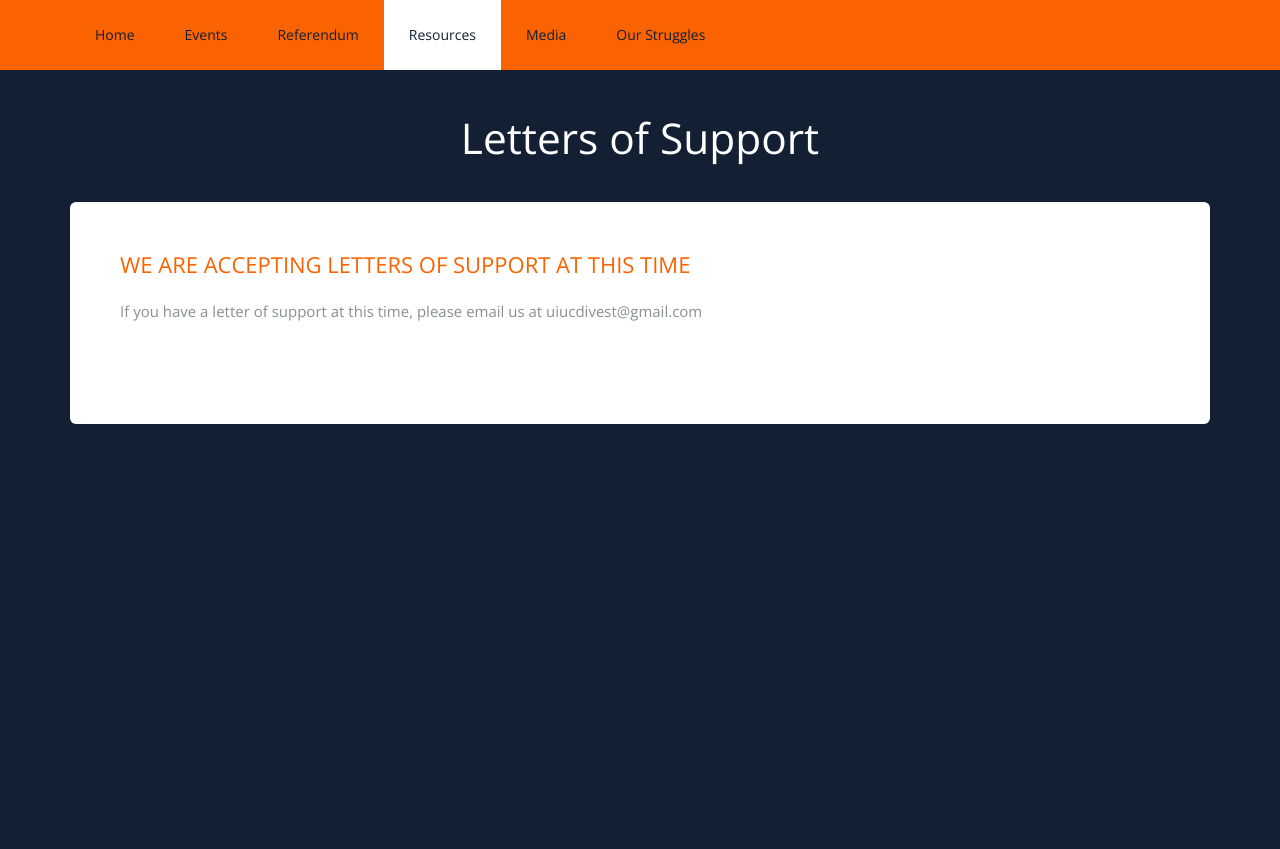
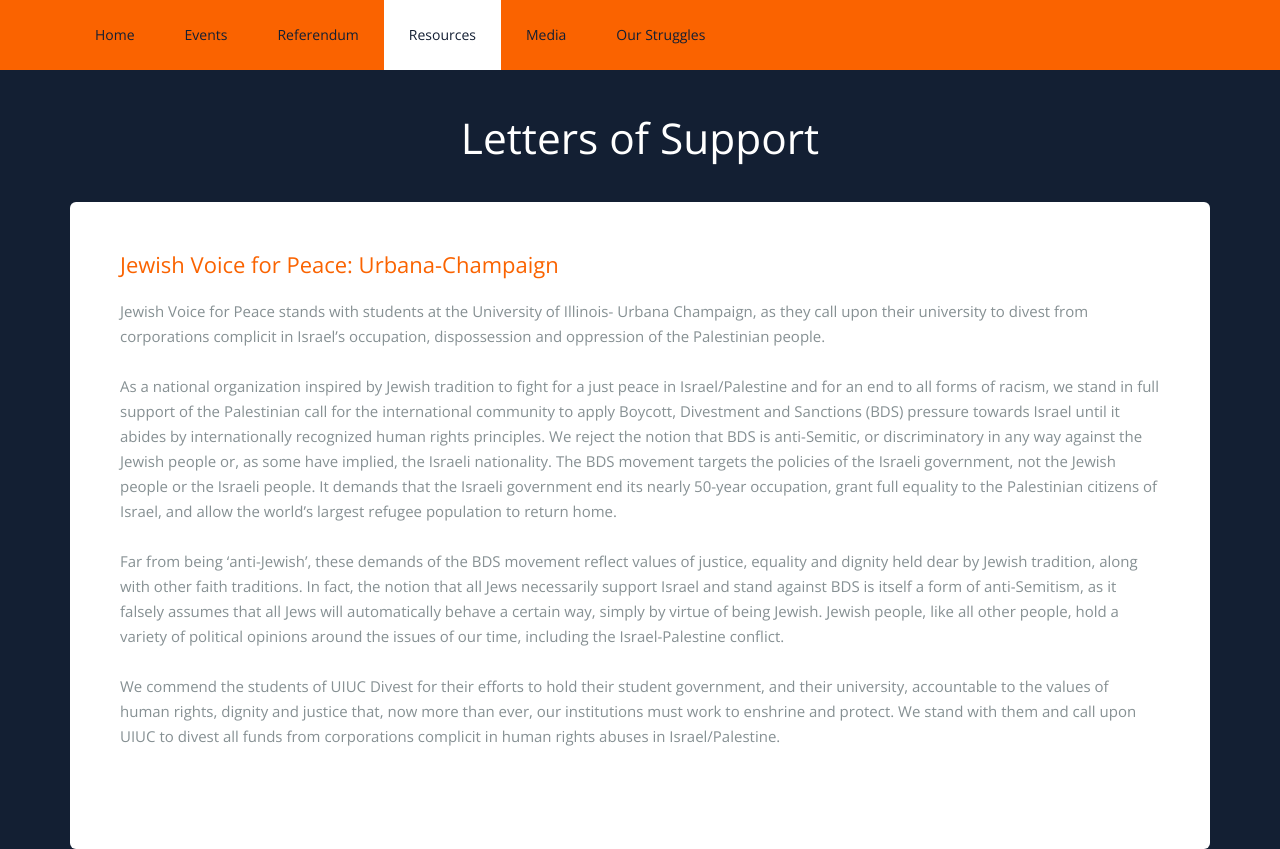
Before and after one commit to bllbob564/bllbob564.github.io, a plain HTML site: page letters.html in a window 1280 px wide. Before the commit the page ends 800 px from the top, so only its background shows below. Drawn offline with nearby package versions, Linux system fonts and the light colour scheme; some packages are replaced by stand-ins of ours.

Commit message:
Jewish Voice for Peace Addition

```diff
--- a/letters.html
+++ b/letters.html
@@ -152,9 +152,12 @@
                 <div class="faq-writing">
 		   <ul>
 			<li>
-			<h4>WE ARE ACCEPTING LETTERS OF SUPPORT AT THIS TIME</h4><br />
+			<h4>Jewish Voice for Peace: Urbana-Champaign</h4><br />
 			<p>
-				If you have a letter of support at this time, please email us at uiucdivest@gmail.com
+				Jewish Voice for Peace stands with students at the University of Illinois- Urbana Champaign, as they call upon their university to divest from corporations complicit in Israel’s occupation, dispossession and oppression of the Palestinian people. <br /> <br />
+				As a national organization inspired by Jewish tradition to fight for a just peace in Israel/Palestine and for an end to all forms of racism, we stand in full support of the Palestinian call for the international community to apply Boycott, Divestment and Sanctions (BDS) pressure towards Israel until it abides by internationally recognized human rights principles. We reject the notion that BDS is anti-Semitic, or discriminatory in any way against the Jewish people or, as some have implied, the Israeli nationality. The BDS movement targets the policies of the Israeli government, not the Jewish people or the Israeli people. It demands that the Israeli government end its nearly 50-year occupation, grant full equality to the Palestinian citizens of Israel, and allow the world’s largest refugee population to return home. <br /> <br />
+				Far from being ‘anti-Jewish’, these demands of the BDS movement reflect values of justice, equality and dignity held dear by Jewish tradition, along with other faith traditions. In fact, the notion that all Jews necessarily support Israel and stand against BDS is itself a form of anti-Semitism, as it falsely assumes that all Jews will automatically behave a certain way, simply by virtue of being Jewish. Jewish people, like all other people, hold a variety of political opinions around the issues of our time, including the Israel-Palestine conflict. <br /> <br />
+				We commend the students of UIUC Divest for their efforts to hold their student government, and their university, accountable to the values of human rights, dignity and justice that, now more than ever, our institutions must work to enshrine and protect. We stand with them and call upon UIUC to divest all funds from corporations complicit in human rights abuses in Israel/Palestine.
 			</p>
 			<!--	<h4>LETTER OF SUPPORT: ANN ARBOR YOUNG DEMOCRATIC SOCIALISTS (Nov. 5th, 2016)</h4> <br /> -->
 			<!--	<p>
```
